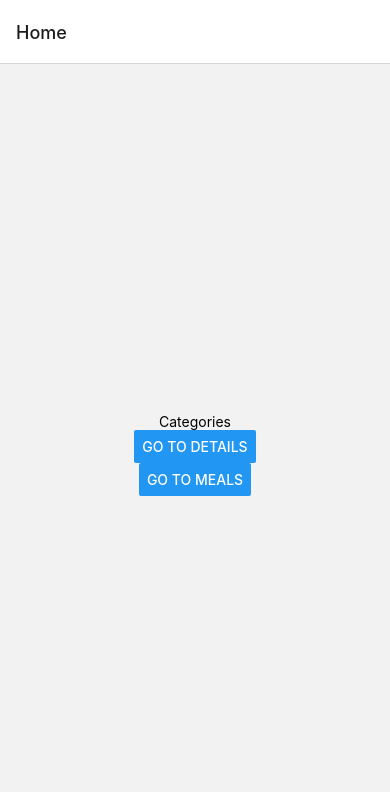
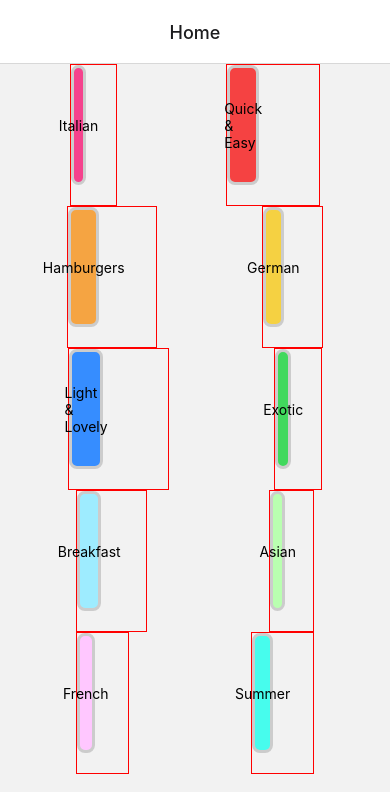
Before and after one commit to atrial238/react_native, a React Native app: screen /Home in a window 390 px wide. Shown: the top 792 px of the page. Built offline with nearby package versions, Linux system fonts and the light colour scheme.

Commit message:
add categories of meals

```diff
--- a/App.js
+++ b/App.js
@@ -14,9 +14,18 @@ export default function App() {
 
   return isApploaded ? (
     <NavigationContainer>
-      <Stack.Navigator initialRouteName="Home">
+      <Stack.Navigator
+        initialRouteName="Home"
+        screenOptions={{
+          headerTitleAlign: "center",
+        }}
+      >
         <Stack.Screen name="Home" component={Categories} />
-        <Stack.Screen name="Details" component={DetailsMeals} />
+        <Stack.Screen
+          name="Details"
+          component={DetailsMeals}
+          options={({ route }) => ({ title: route.params.title })}
+        />
         <Stack.Screen name="Meals" component={Meals} />
       </Stack.Navigator>
     </NavigationContainer>
--- /dev/null
+++ b/components/Category.js
@@ -0,0 +1,32 @@
+import React from "react";
+import { Text, View, StyleSheet, TouchableNativeFeedback } from "react-native";
+
+const Category = (props) => {
+  const { title, style, navigation, ...rest } = props;
+  return (
+    <TouchableNativeFeedback
+      onPress={() =>
+        navigation.navigate("Details", { title: `${title} meals` })
+      }
+    >
+      <View style={{ ...styles.root, ...style }} {...rest}>
+        <Text>{title}</Text>
+      </View>
+    </TouchableNativeFeedback>
+  );
+};
+
+const styles = StyleSheet.create({
+  root: {
+    width: "35%",
+    height: 120,
+    marginBottom: 20,
+    justifyContent: "center",
+    alignItems: "center",
+    borderWidth: 3,
+    borderRadius: 8,
+    borderColor: "#ccc",
+  },
+});
+
+export default Category;
--- a/components/ScreenWrapper.js
+++ b/components/ScreenWrapper.js
@@ -14,8 +14,7 @@ const ScreenWrapper = (props) => {
 const styles = StyleSheet.create({
   root: {
     flex: 1,
-    justifyContent: "center",
-    alignItems: "center",
+    paddingHorizontal: 15,
   },
 });
 
--- /dev/null
+++ b/data/dummy-data.js
@@ -0,0 +1,20 @@
+class Category {
+  constructor(id, title, color) {
+    this.id = id;
+    this.title = title;
+    this.color = color;
+  }
+}
+
+export const CATEGORIES = [
+  new Category("c1", "Italian", "#f5428d"),
+  new Category("c2", "Quick & Easy", "#f54242"),
+  new Category("c3", "Hamburgers", "#f5a442"),
+  new Category("c4", "German", "#f5d142"),
+  new Category("c5", "Light & Lovely", "#368dff"),
+  new Category("c6", "Exotic", "#41d95d"),
+  new Category("c7", "Breakfast", "#9eecff"),
+  new Category("c8", "Asian", "#b9ffb0"),
+  new Category("c9", "French", "#ffc7ff"),
+  new Category("c10", "Summer", "#47fced"),
+];
--- a/screens/Categories.js
+++ b/screens/Categories.js
@@ -1,23 +1,32 @@
 import React from "react";
-import { Text, View, StyleSheet, Button } from "react-native";
+import { Text, View, StyleSheet, Button, FlatList } from "react-native";
+import Category from "../components/Category";
 import ScreenWrapper from "../components/ScreenWrapper";
+import { CATEGORIES } from "../data/dummy-data";
 
 const Categories = ({ navigation }) => {
   return (
     <ScreenWrapper>
-      <Text>Categories</Text>
-      <Button
-        title="Go to Details"
-        onPress={() => navigation.navigate("Details")}
-      />
-      <Button
-        title="Go to Meals"
-        onPress={() => navigation.navigate("Meals")}
+      <FlatList
+        data={CATEGORIES}
+        renderItem={({ item }) => (
+          <Category
+            title={item.title}
+            style={{ backgroundColor: item.color }}
+            navigation={navigation}
+          />
+        )}
+        numColumns={2}
+        columnWrapperStyle={styles.wrapperList}
       />
     </ScreenWrapper>
   );
 };
 
-const styles = StyleSheet.create({});
+const styles = StyleSheet.create({
+  wrapperList: {
+    justifyContent: "space-around",
+  },
+});
 
 export default Categories;
```
